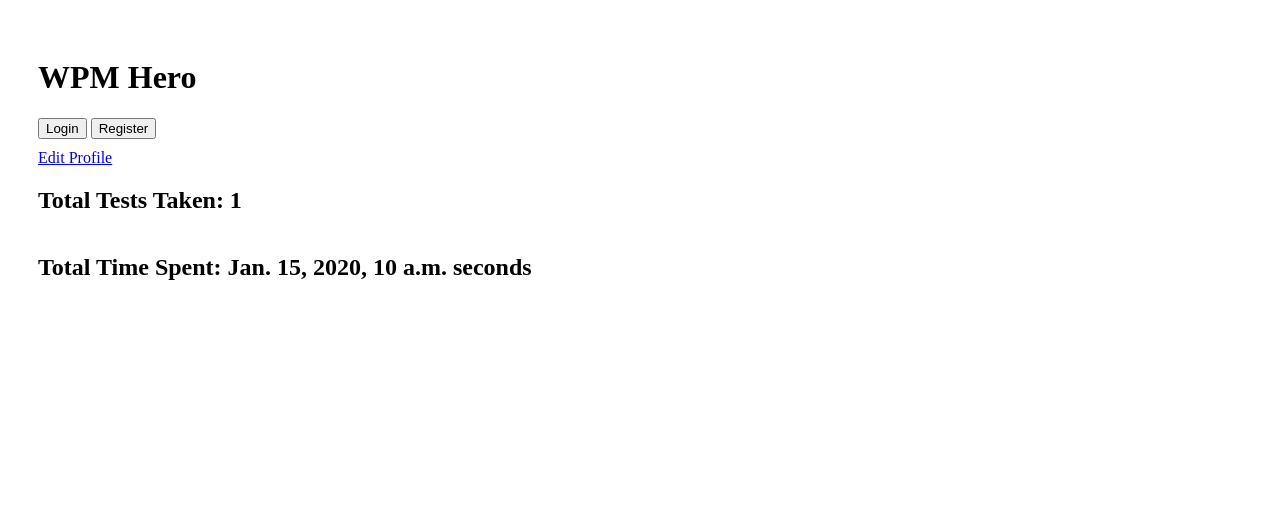
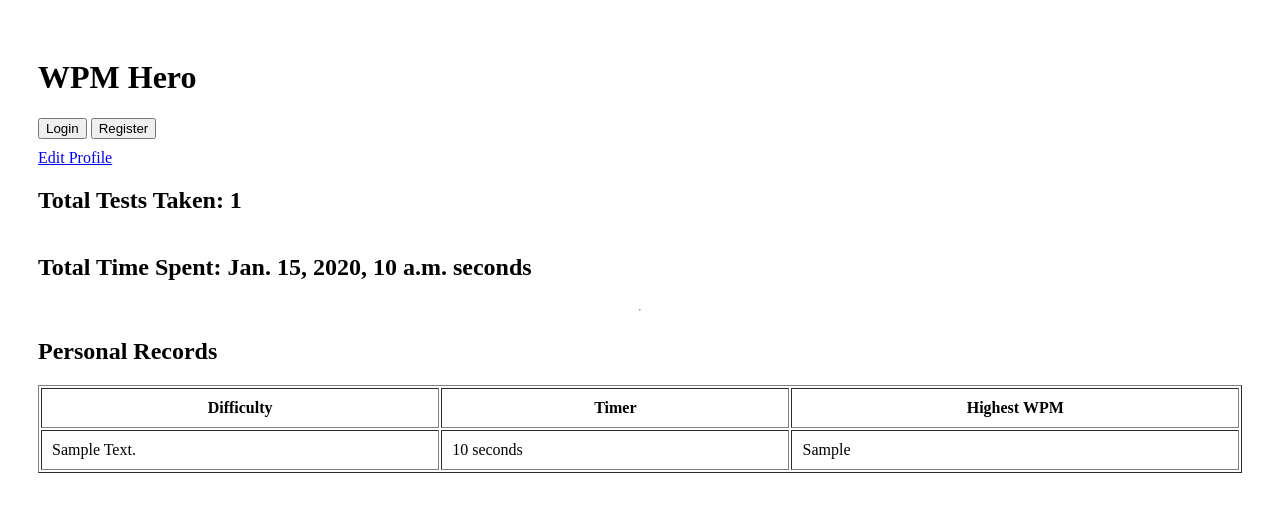
Before and after one commit to perimeterr/WPM-Hero, a Django app: template accounts/templates/accounts/profile_dashboard.html in a window 1280 px wide. Shown: the top 512 px of the page. Run offline with Django 5.2, Linux system fonts and the light colour scheme; the template is opened without the code that fills it: most values are stand-ins (such as "Sample title", 1, 10 or a date in 2020).

Commit message:
Add personal records feature which shows the highest WPM for the specific set time and difficulty

```diff
--- a/accounts/templates/accounts/profile_dashboard.html
+++ b/accounts/templates/accounts/profile_dashboard.html
@@ -6,4 +6,30 @@
 <a href="{% url 'accounts:edit_profile' %}">Edit Profile</a>
 <h2>Total Tests Taken: {{ tests_count }} </h2>
 <h2>Total Time Spent: {{ total_time }} seconds </h2>
+
+<hr>
+<h2>Personal Records</h2>
+
+{% if personal_records %}
+<table border="1" cellpadding="10">
+    <thead>
+        <tr>
+            <th>Difficulty</th>
+            <th>Timer</th>
+            <th>Highest WPM</th>
+        </tr>
+    </thead>
+    <tbody>
+        {% for record in personal_records %}
+        <tr>
+            <td>{{ record.test__text__difficulty|title }}</td>
+            <td>{{ record.test__duration_seconds }} seconds</td>
+            <td>{{ record.best_wpm }}</td>
+        </tr>
+        {% endfor %}
+    </tbody>
+</table>
+{% else %}
+<p>No personal records yet.</p>
+{% endif %}
 {% endblock %}
```
Also changed, not shown: accounts/views.py (+10 -2 lines).
